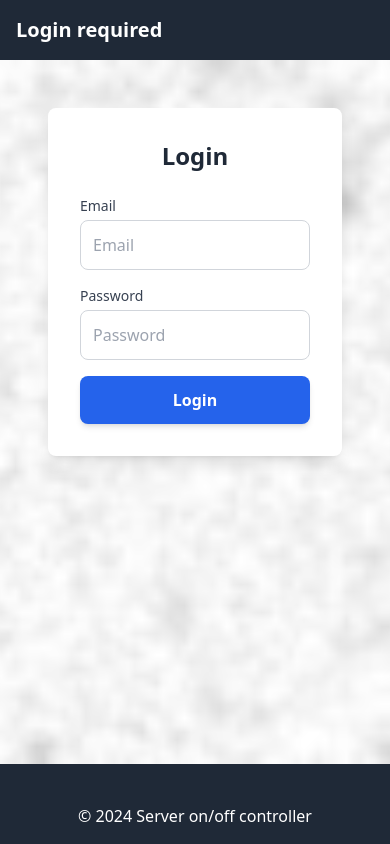
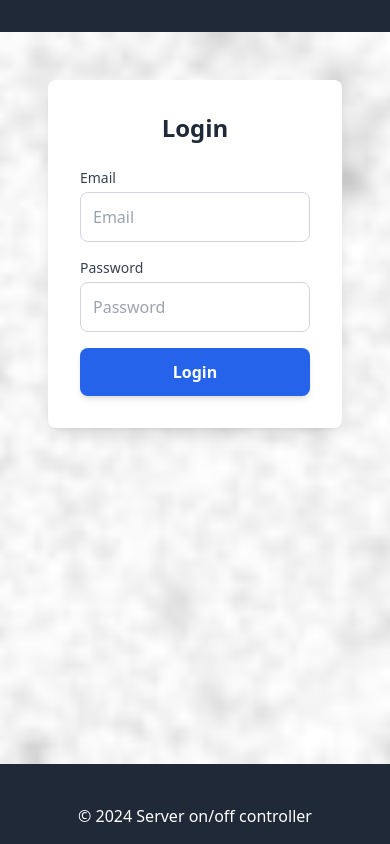
Before and after one commit to Ryxwaer/SmartLiving, a Nuxt app: page /login in a window 390 px wide. Built offline with nearby package versions, Linux system fonts and the light colour scheme.

Commit message:
mobile user refresh on route change fixed + readme updated

```diff
--- a/layouts/default.vue
+++ b/layouts/default.vue
@@ -45,8 +45,7 @@ if (!user) {
   user.value = 'Login required';
 }
 
-// Watch for route changes to update currentRoute
-watchEffect(() => {
+watch(() => route.fullPath, () => {
   currentRoute.value = route.path;
   user.value = data.value ? data.value?.user : 'Login required';
 });
```
Also changed, not shown: 1 other file (tests, documents, lock files or other folders).
